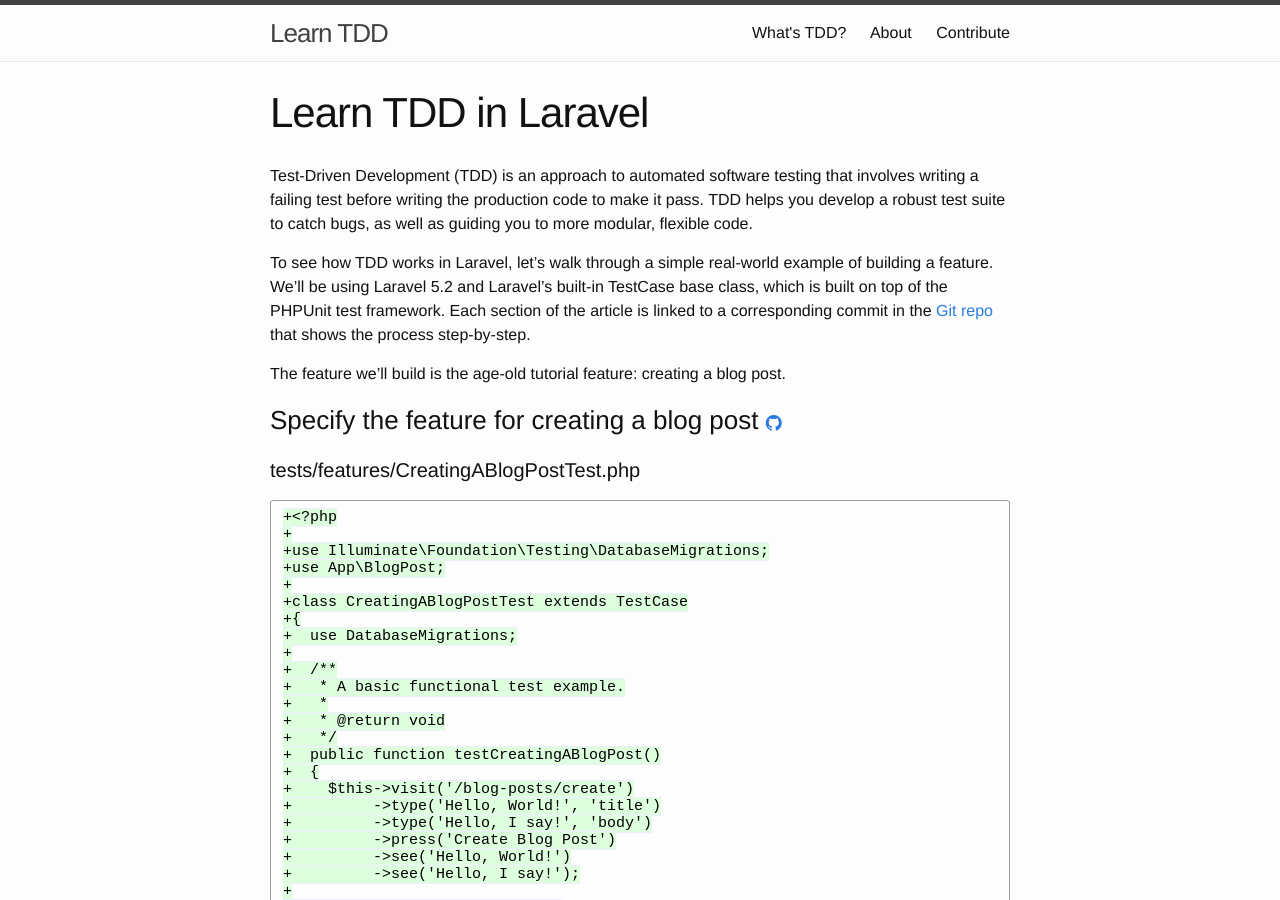
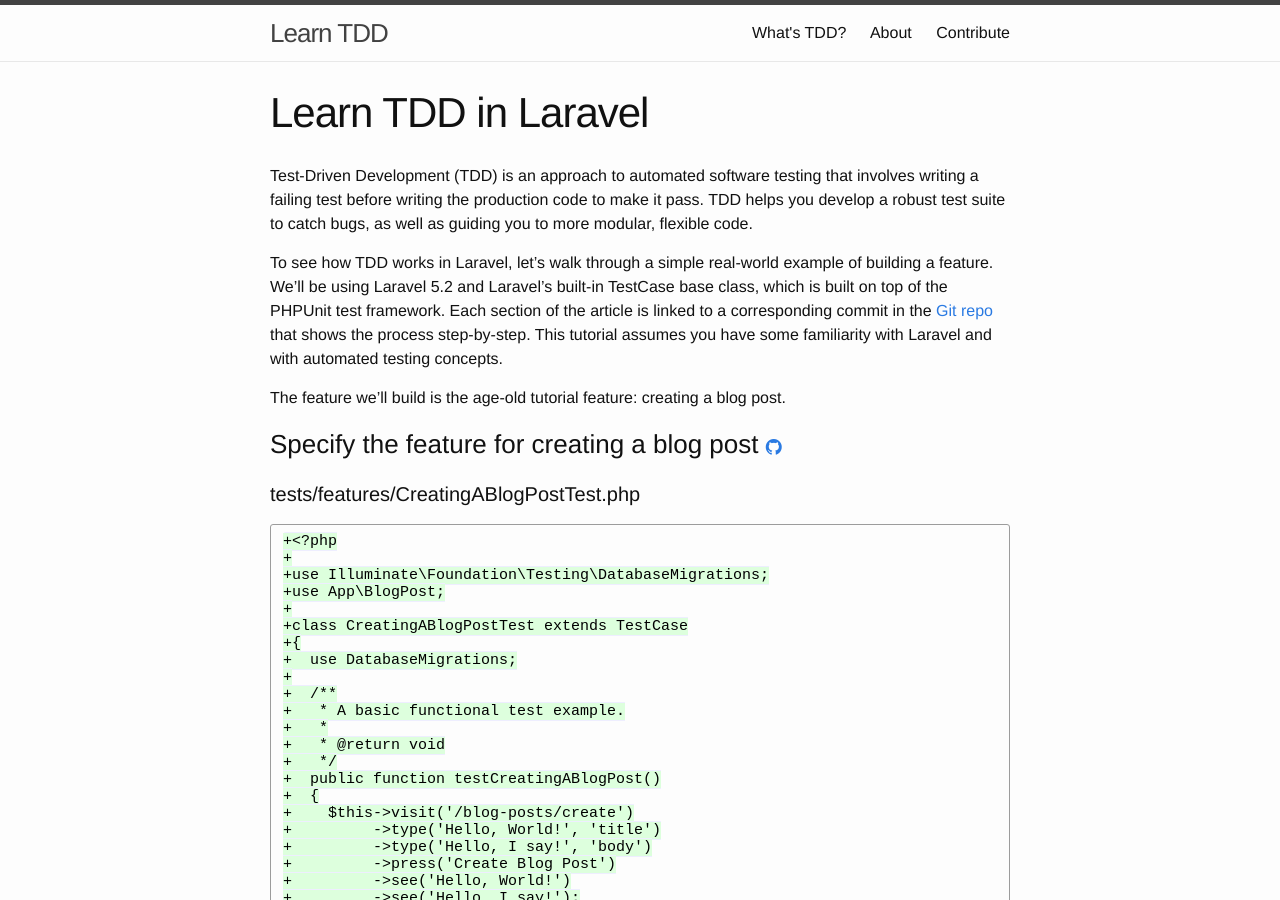
Before and after one commit to learn-tdd-in/learntdd.in, a Jekyll site: the page built from laravel/index.md, in a window 1280 px wide and 900 px high. Built offline with Jekyll 4.4.1, drawn with Linux system fonts in a browser that asks for light colours.

Commit message:
add notes about experience assumed

```diff
--- a/laravel/index.md
+++ b/laravel/index.md
@@ -4,7 +4,7 @@
 
 {% include tutorial-intro.md %}
 
-To see how TDD works in Laravel, let's walk through a simple real-world example of building a feature. We'll be using Laravel 5.2 and Laravel's built-in TestCase base class, which is built on top of the PHPUnit test framework. Each section of the article is linked to a corresponding commit in the [Git repo](https://github.com/learn-tdd-in/laravel) that shows the process step-by-step.
+To see how TDD works in Laravel, let's walk through a simple real-world example of building a feature. We'll be using Laravel 5.2 and Laravel's built-in TestCase base class, which is built on top of the PHPUnit test framework. Each section of the article is linked to a corresponding commit in the [Git repo](https://github.com/learn-tdd-in/laravel) that shows the process step-by-step. This tutorial assumes you have some familiarity with Laravel and with automated testing concepts.
 
 The feature we'll build is the age-old tutorial feature: creating a blog post.
 
```
Also changed, not shown: ember/index.md (+1 -1 lines), rails/index.md (+1 -1 lines).
